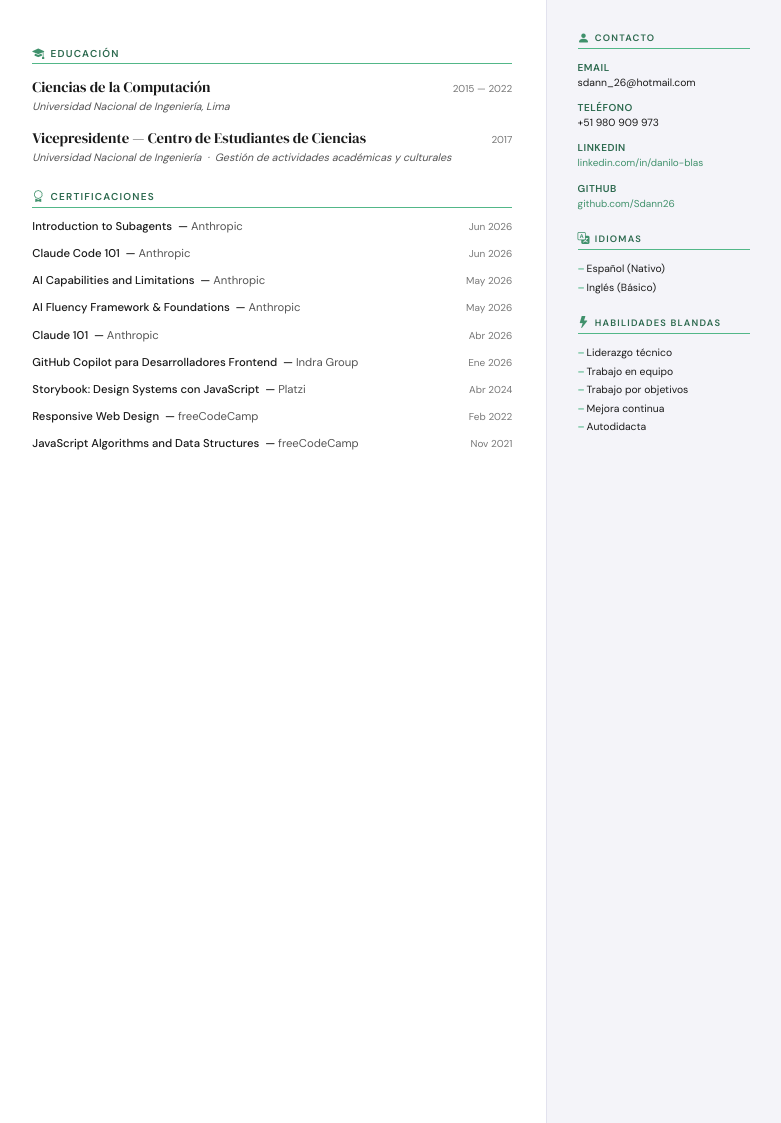
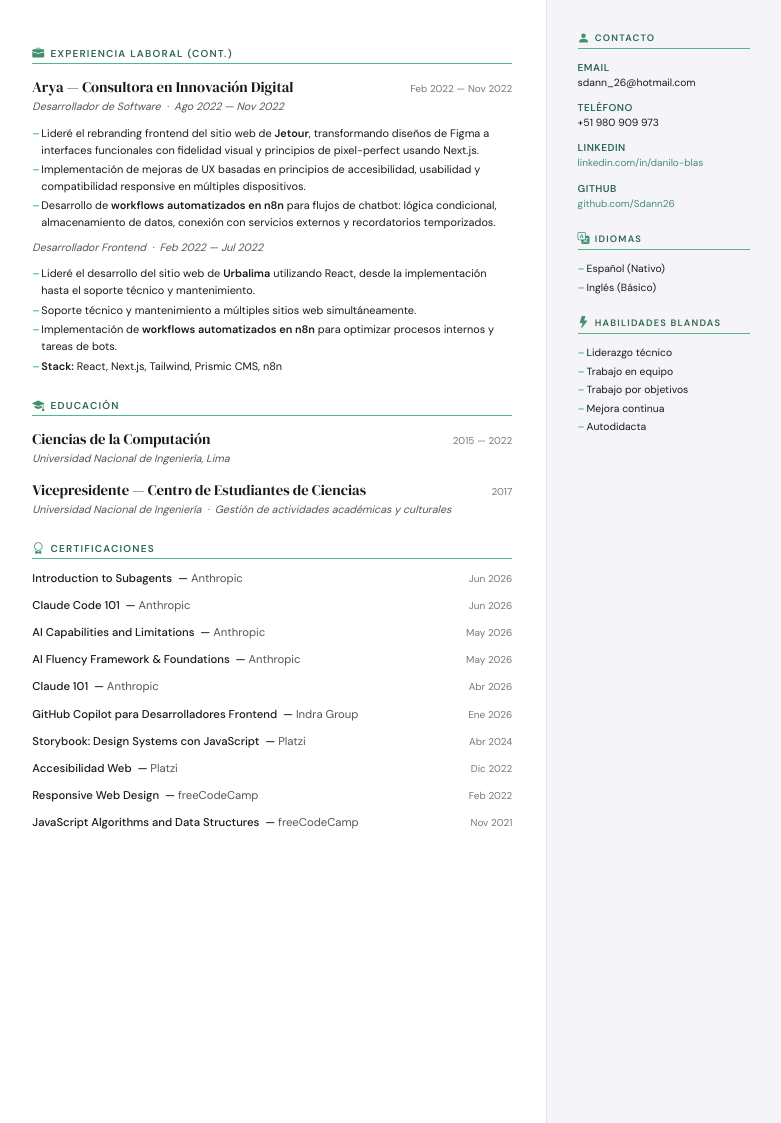
Before and after one commit to Sdann26/CV, a plain HTML site: page page2.html in a window 1280 px wide. Shown: the whole page, without its empty margins (13-794 px from the left). Drawn offline with nearby package versions, Linux system fonts and the light colour scheme.

Commit message:
Add files via upload

```diff
--- a/page2.html
+++ b/page2.html
@@ -15,6 +15,28 @@
 
   <main>
     <div class="line">
+
+      <h2><span><i class="bi bi-briefcase-fill"></i></span>Experiencia Laboral (cont.)</h2>
+
+      <div class="entry">
+        <div class="entry__header">
+          <span class="entry__company">Arya — Consultora en Innovación Digital</span>
+          <span class="entry__date">Feb 2022 — Nov 2022</span>
+        </div>
+        <p class="entry__role">Desarrollador de Software &nbsp;·&nbsp; Ago 2022 — Nov 2022</p>
+        <ul>
+          <li>Lideré el rebranding frontend del sitio web de <strong>Jetour</strong>, transformando diseños de Figma a interfaces funcionales con fidelidad visual y principios de pixel-perfect usando Next.js.</li>
+          <li>Implementación de mejoras de UX basadas en principios de accesibilidad, usabilidad y compatibilidad responsive en múltiples dispositivos.</li>
+          <li>Desarrollo de <strong>workflows automatizados en n8n</strong> para flujos de chatbot: lógica condicional, almacenamiento de datos, conexión con servicios externos y recordatorios temporizados.</li>
+        </ul>
+        <p class="entry__role" style="margin-top: 2mm;">Desarrollador Frontend &nbsp;·&nbsp; Feb 2022 — Jul 2022</p>
+        <ul>
+          <li>Lideré el desarrollo del sitio web de <strong>Urbalima</strong> utilizando React, desde la implementación hasta el soporte técnico y mantenimiento.</li>
+          <li>Soporte técnico y mantenimiento a múltiples sitios web simultáneamente.</li>
+          <li>Implementación de <strong>workflows automatizados en n8n</strong> para optimizar procesos internos y tareas de bots.</li>
+          <li><strong>Stack:</strong> React, Next.js, Tailwind, Prismic CMS, n8n</li>
+        </ul>
+      </div>
 
       <h2><span><i class="bi bi-mortarboard-fill"></i></span>Educación</h2>
 
@@ -78,7 +100,7 @@
 
       <div class="cert">
         <span class="cert__name">
-          <a href="https://platzi.com/p/Sdann26/curso/1802-course/diploma/detalle/" target="_blank">GitHub Copilot para Desarrolladores Frontend</a>
+          GitHub Copilot para Desarrolladores Frontend
           &nbsp;—&nbsp;<span class="cert__issuer">Indra Group</span>
         </span>
         <span class="cert__date">Ene 2026</span>
@@ -90,6 +112,14 @@
           &nbsp;—&nbsp;<span class="cert__issuer">Platzi</span>
         </span>
         <span class="cert__date">Abr 2024</span>
+      </div>
+
+      <div class="cert">
+        <span class="cert__name">
+          <a href="https://platzi.com/p/Sdann26/curso/1802-course/diploma/detalle/" target="_blank">Accesibilidad Web</a>
+          &nbsp;—&nbsp;<span class="cert__issuer">Platzi</span>
+        </span>
+        <span class="cert__date">Dic 2022</span>
       </div>
 
       <div class="cert">
```
Also changed, not shown: index.html (+8 -8 lines).
